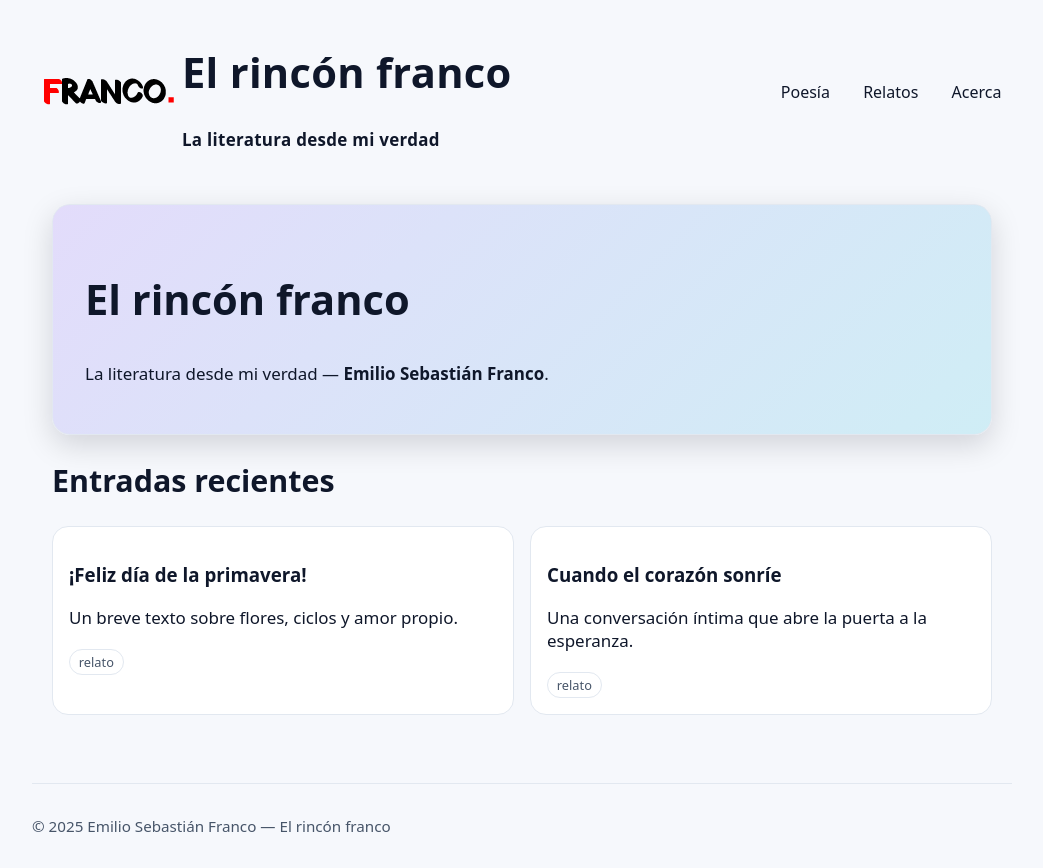
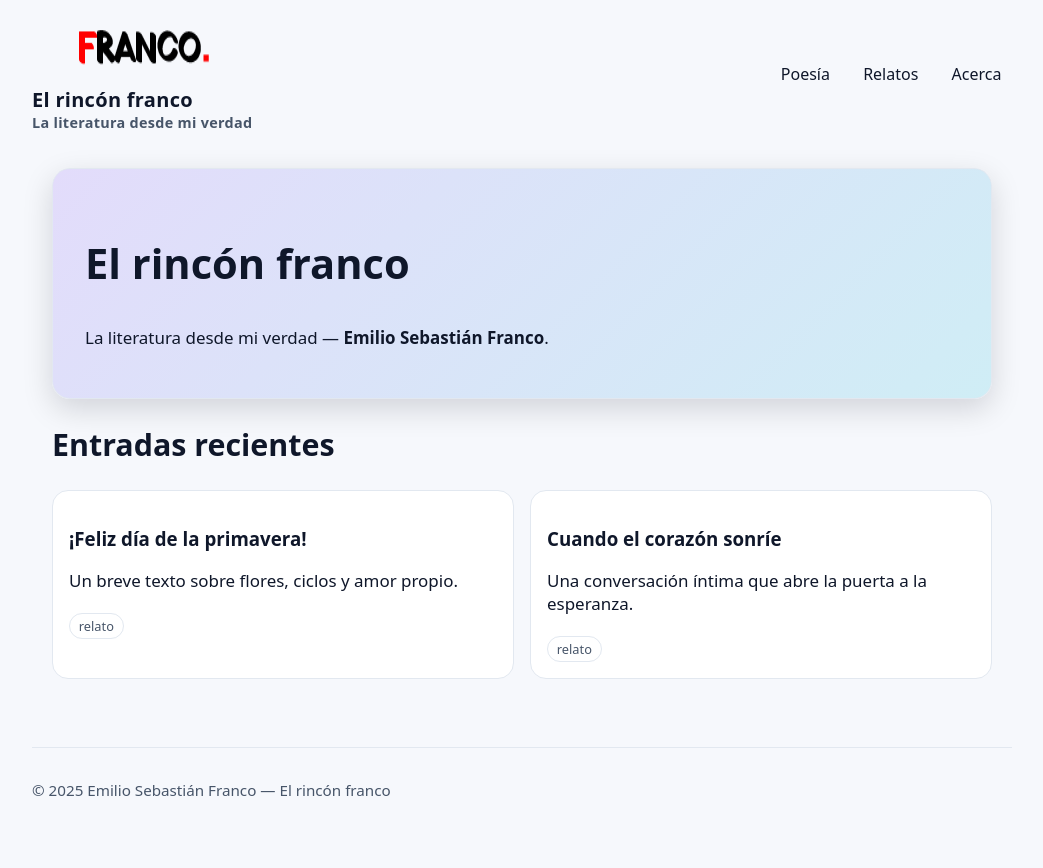
Before and after one commit to emilioantunez/ESFRANCOLITERATURA, an Astro site: page / in a window 1280 px wide. Shown: the whole page, without its empty margins (118-1161 px from the left). After the commit the page ends 832 px from the top, so only its background shows below. Built offline with nearby package versions, Linux system fonts and the light colour scheme; Astro itself is replaced by a stand-in of ours.

Commit message:
style: center logo above title on large screens

```diff
--- a/src/layouts/BaseLayout.astro
+++ b/src/layouts/BaseLayout.astro
@@ -38,16 +38,29 @@ const base = import.meta.env.BASE_URL || "/";
     {schema && (
       <script type="application/ld+json">{JSON.stringify(schema)}</script>
     )}
+  <style>
+  /* Ajustes de marca: logo encima del título y centrado */
+  .header .brand{display:flex;justify-content:center;align-items:center}
+  .brand-link{display:flex;flex-direction:column;align-items:center;gap:.35rem;text-decoration:none;color:inherit}
+  .brand img{height:64px;max-width:150px}
+  .brand-title{margin:0;font-size:1.25rem}
+  .brand-sub{margin:0;font-size:.9rem;color:var(--muted)}
+  @media (max-width:640px){
+    .brand img{height:50px}
+    .brand-title{font-size:1.1rem}
+  }
+  </style>
   </head>
   <body>
     <header class="header container">
-  <div class="brand"><a href={base} aria-label="Ir al inicio">
-    <img src={`${base}imagenes/franco.png`} alt="El rincón franco" />
-  </a>
-  <div class="brand-text">
-    <h1 class="brand-title">El rincón franco</h1>
-    <p class="brand-sub">La literatura desde mi verdad</p>
-  </div>
+  <div class="brand">
+    <a class="brand-link" href={base} aria-label="Ir al inicio">
+      <img src={`${base}imagenes/franco.png`} alt="El rincón franco" />
+      <div class="brand-text">
+        <h1 class="brand-title">El rincón franco</h1>
+        <p class="brand-sub">La literatura desde mi verdad</p>
+      </div>
+    </a>
   </div>
   <button class="nav-toggle" aria-expanded="false" aria-controls="site-nav">Menú</button>
   <nav id="site-nav" class="nav" data-open="false">
```
